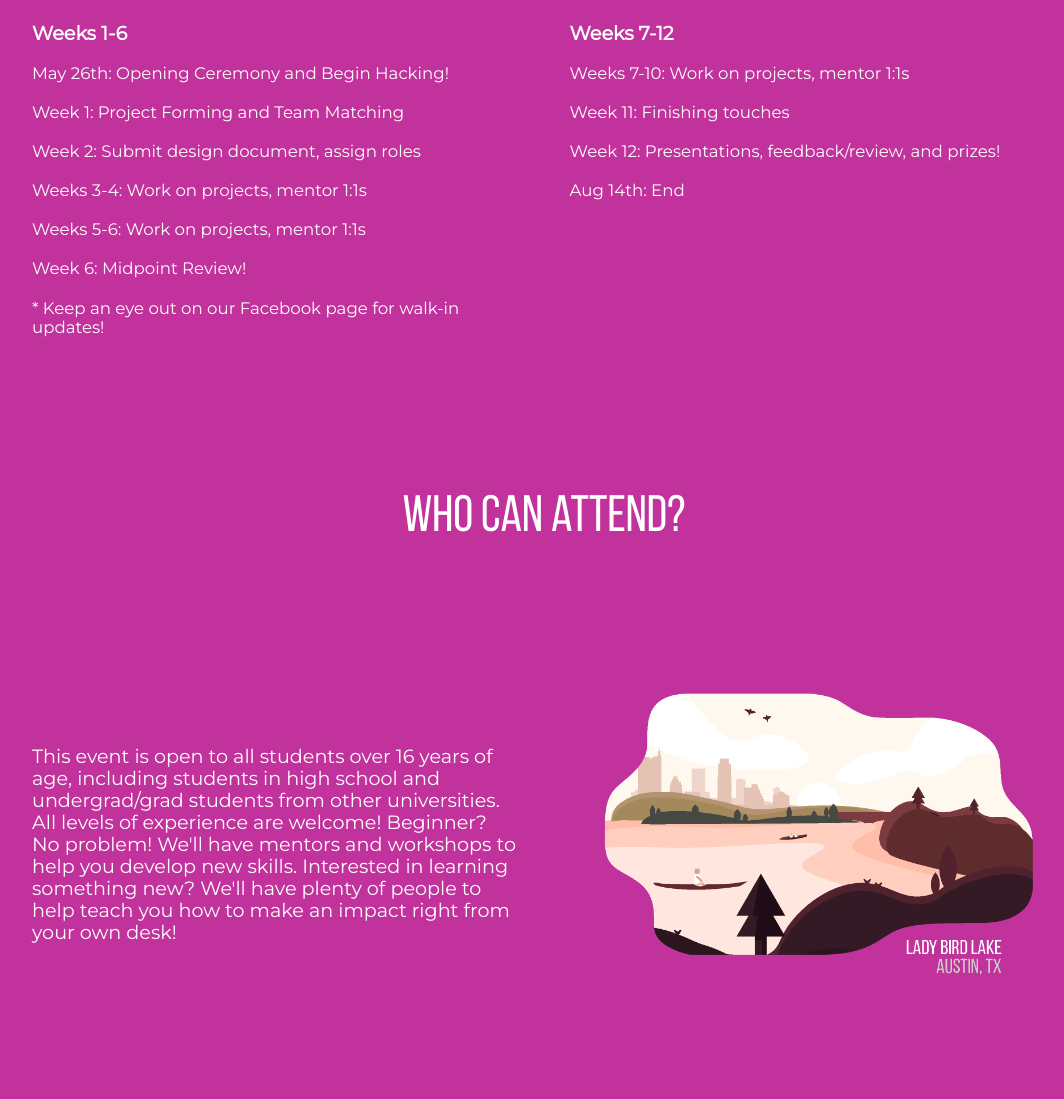
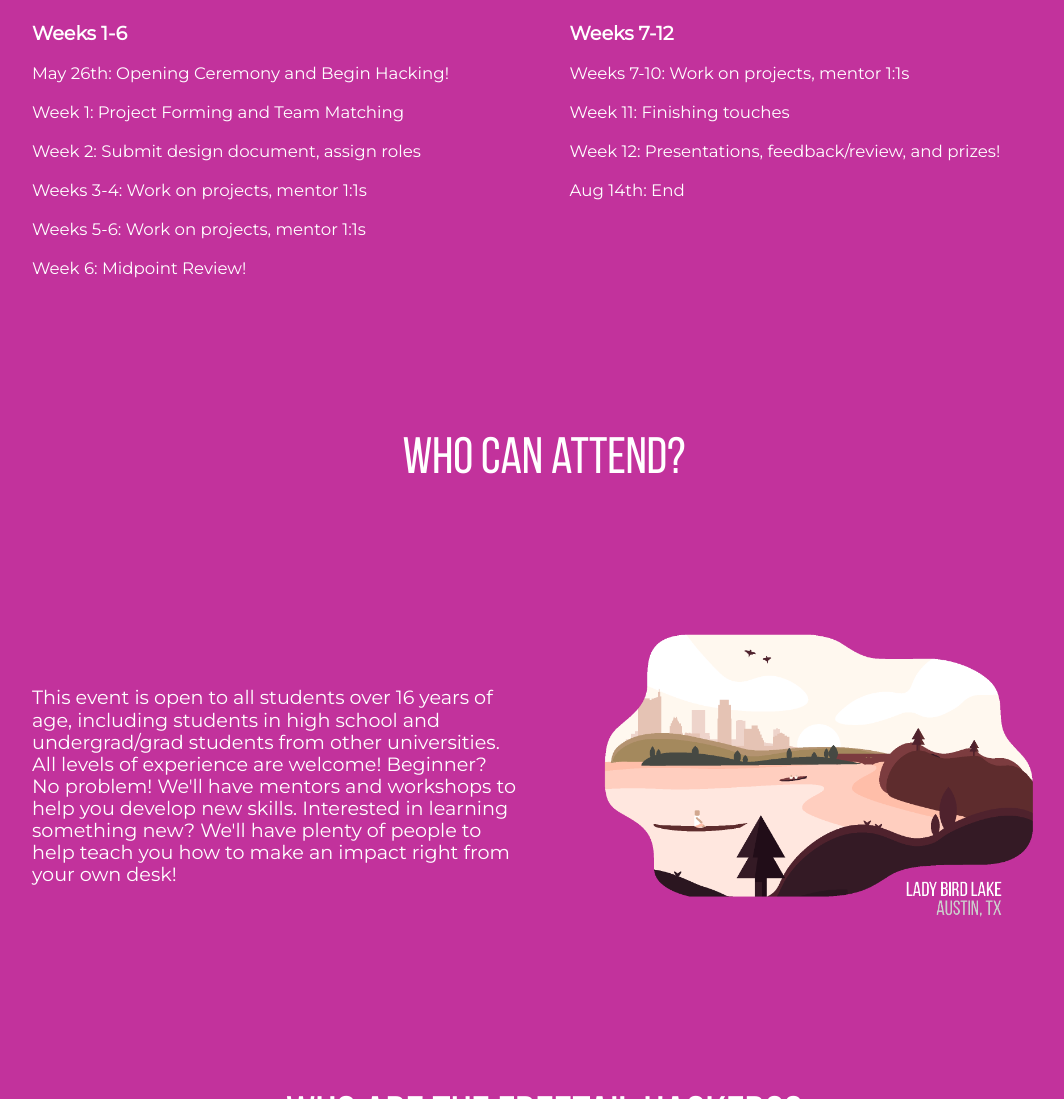
Before and after one commit to Gamebot2/summerhacks, a plain HTML site: page index.html in a window 1280 px wide. Shown: the part 1649-2748 px from the top of the page, without its empty margins (96-1160 px from the left). Drawn offline with Linux system fonts and the light colour scheme.

Commit message:
Removed facebook message

```diff
--- a/index.html
+++ b/index.html
@@ -70,7 +70,6 @@
                 <p class="answer">Weeks 3-4: Work on projects, mentor 1:1s</p>
                 <p class="answer">Weeks 5-6: Work on projects, mentor 1:1s</p>
                 <p class="answer">Week 6: Midpoint Review!</p>
-                <p class="answer">* Keep an eye out on our Facebook page for walk-in updates!</p>
             </div>
             <div class="content content-margin normal-text">
                 <p class="question">Weeks 7-12</p>
```
